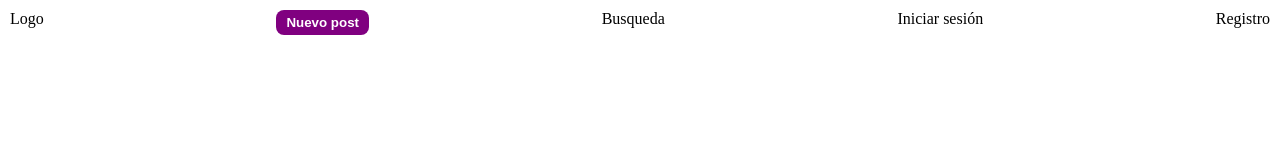
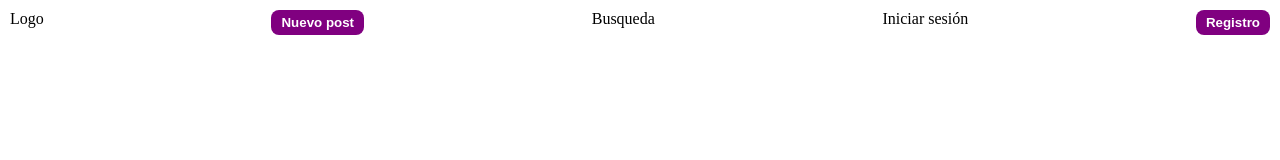
Before and after one commit to Mision-Tic-Ciclo-3-DW/RepPag-Dogs, a plain HTML site: page index.html in a window 1280 px wide. Drawn offline with Linux system fonts and the light colour scheme.

Commit message:
Agregar estilos para el boton de registro

```diff
--- a/index.html
+++ b/index.html
@@ -17,7 +17,9 @@
             </li>
             <li>Busqueda</li>
             <li>Iniciar sesión</li>
-            <li>Registro</li>
+            <li>
+                <button class="mainButton">Registro</button>
+            </li>
         </ul>
     </header>
     <main>
```
